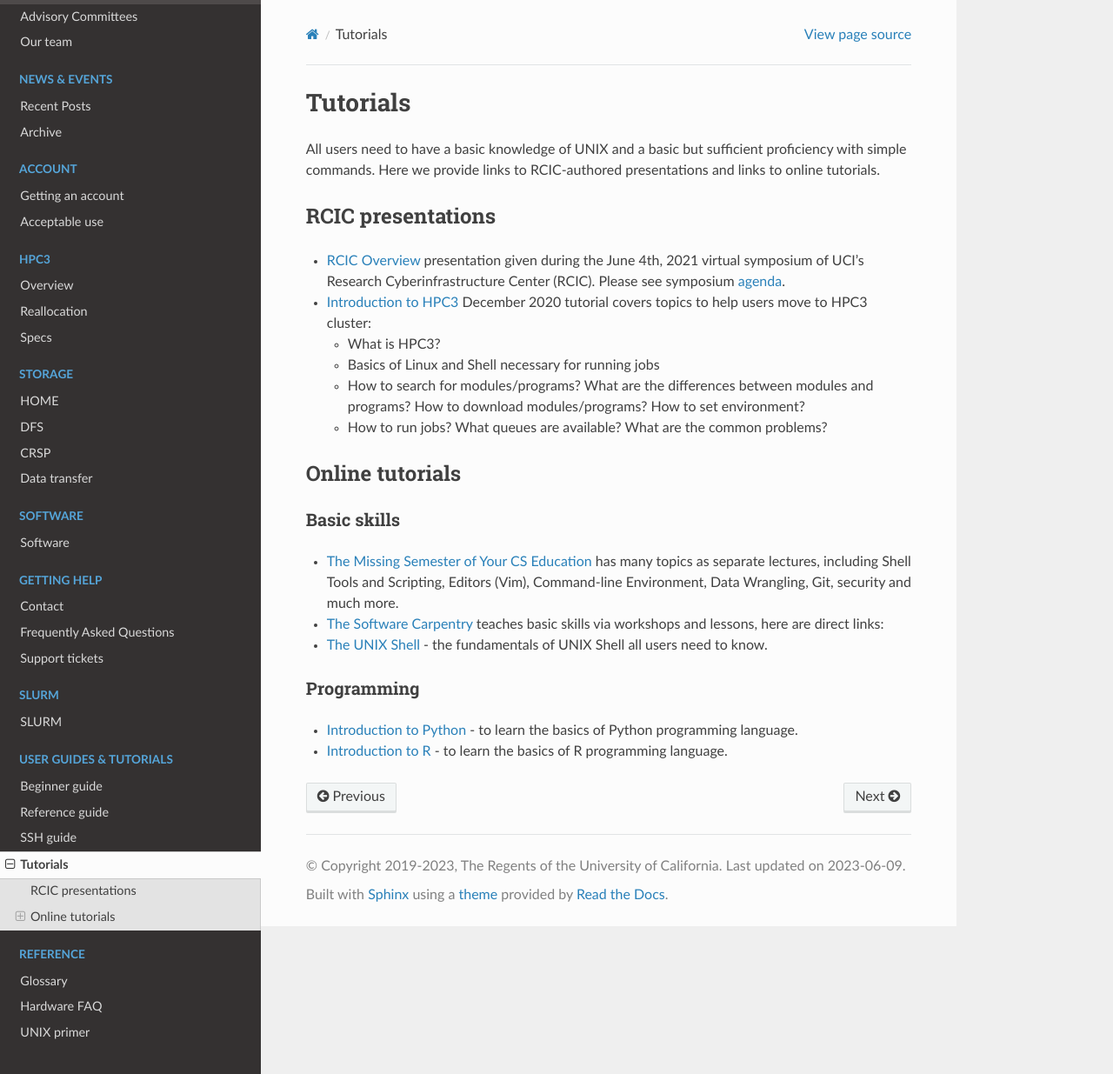
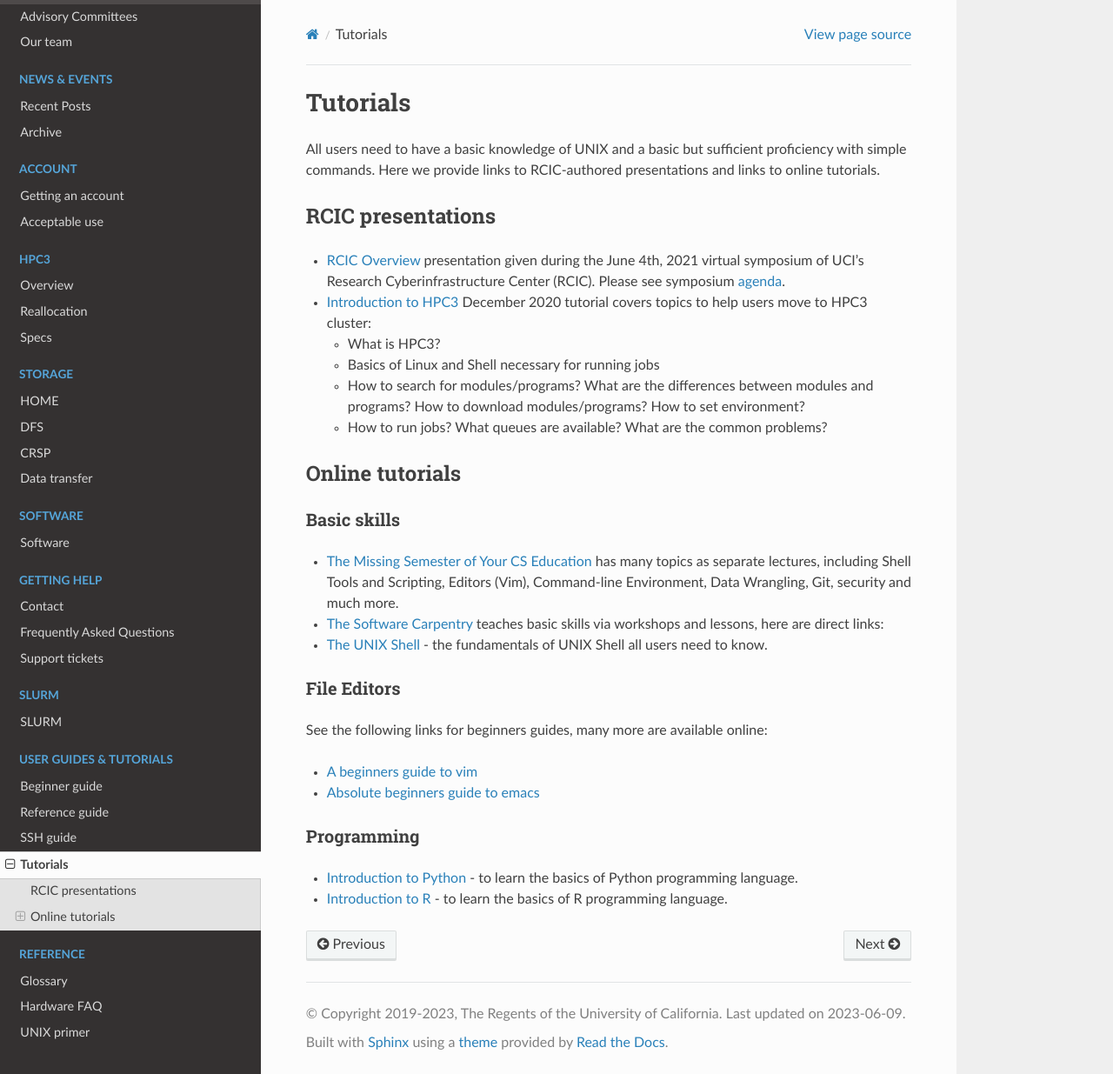
Before and after one commit to RCIC-UCI-Public/website-rcic, a Sphinx documentation site: the page built from docs/source/tutorials/listing.rst, in a window 1280 px wide and 1235 px high. Shown: the whole window at 87% size. Built offline with Sphinx 7.4.7 and the Read the Docs theme 2.0.0, drawn with Linux system fonts in a browser that asks for light colours.

Commit message:
add file editors

```diff
--- a/docs/source/tutorials/listing.rst
+++ b/docs/source/tutorials/listing.rst
@@ -41,6 +41,16 @@ Basic skills
 - `The UNIX Shell <http://swcarpentry.github.io/shell-novice>`_ -
   the fundamentals of UNIX Shell all users need to know.
 
+.. _editors:
+
+File Editors
+^^^^^^^^^^^^
+
+See the following links for beginners guides, many more are available online:
+
+- `A beginners guide to vim <https://www.linux.com/training-tutorials/vim-101-beginners-guide-vim/>`_
+- `Absolute beginners guide to emacs <http://www.jesshamrick.com/2012/09/10/absolute-beginners-guide-to-emacs/>`_
+
 Programming
 ^^^^^^^^^^^
 
```
